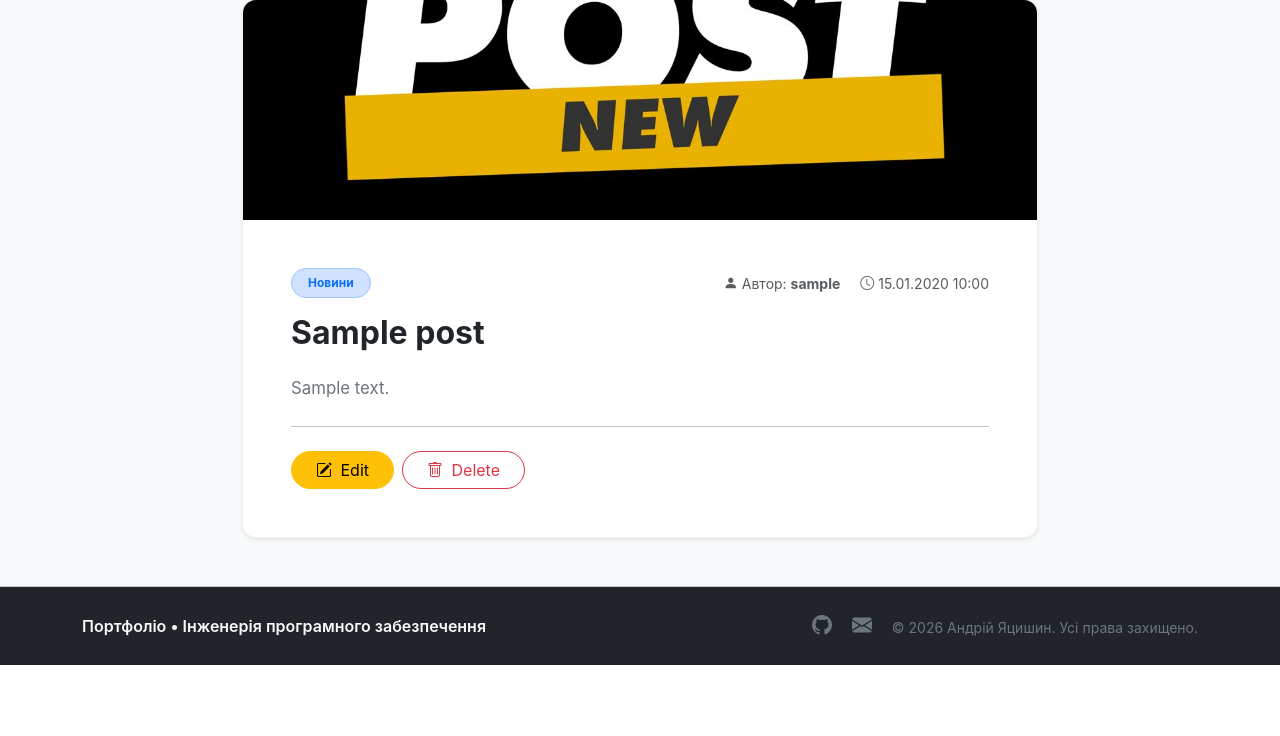
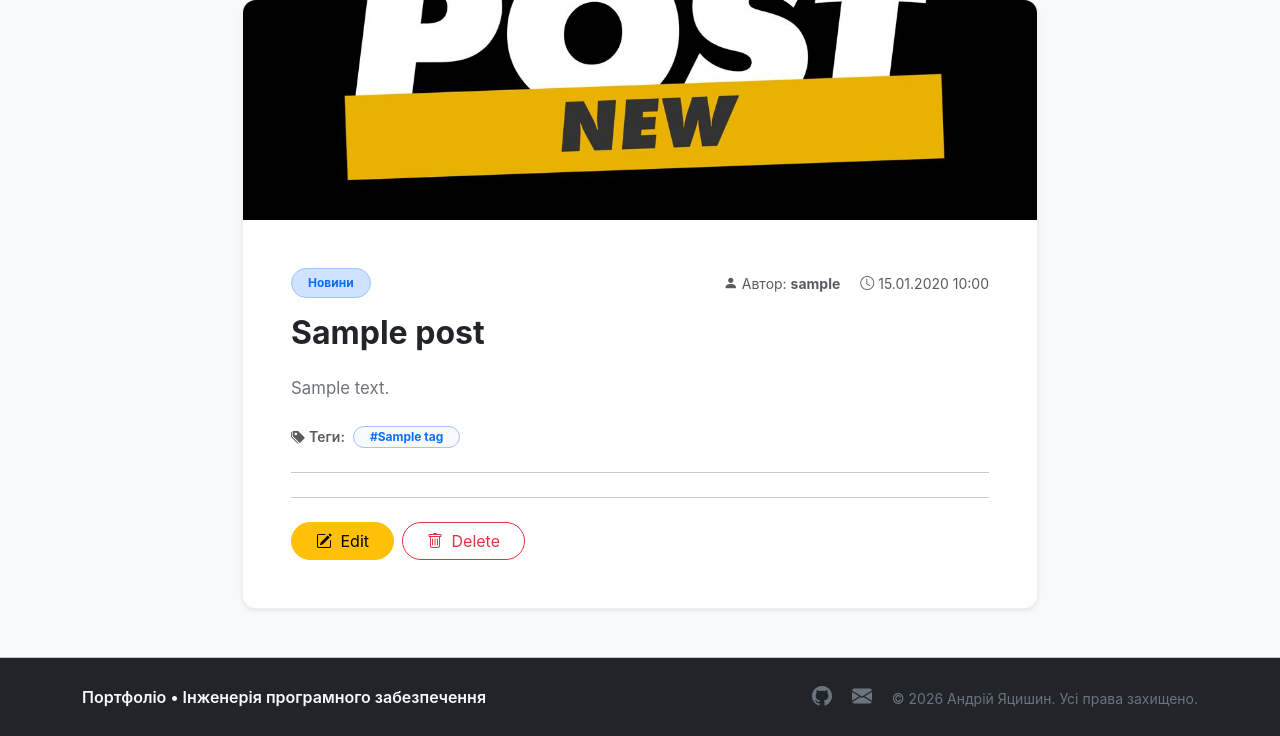
Before and after one commit to Laf0s/flask-app-lab, a Flask app: page /posts/1 in a window 1280 px wide. Shown: the part 152-888 px from the top of the page. Before the commit the page ends 817 px from the top, so only its background shows below. Run offline with Flask 3, Linux system fonts and the light colour scheme; tables that the repository leaves empty hold one stand-in row (values such as "Sample post").

Commit message:
feat(posts): implement multi-select tags in form and display tags on post page

```diff
--- a/app/posts/forms.py
+++ b/app/posts/forms.py
@@ -1,6 +1,6 @@
 from datetime import datetime
 from flask_wtf import FlaskForm
-from wtforms import StringField, TextAreaField, BooleanField, DateTimeLocalField, SelectField, SubmitField
+from wtforms import StringField, TextAreaField, BooleanField, DateTimeLocalField, SelectField, SubmitField, SelectMultipleField
 from wtforms.validators import DataRequired, Length
 
 CATEGORY_CHOICES = [
@@ -41,4 +41,9 @@ class PostForm(FlaskForm):
         coerce=int,
         validators=[DataRequired(message="Оберіть автора.")]
     )
+    tags = SelectMultipleField(
+        "Теги",
+        coerce=int,
+        render_kw={"size": 4}
+    )
     submit = SubmitField("Зберегти пост")
--- a/app/posts/templates/posts/add_post.html
+++ b/app/posts/templates/posts/add_post.html
@@ -24,6 +24,7 @@
             </div>
 
             {{ render_field(form.author_id, class="form-select") }}
+            {{ render_field(form.tags, class="form-select") }}
 
             <div class="form-check form-switch my-3">
                 {{ form.is_active(class="form-check-input", role="switch") }}
--- a/app/posts/templates/posts/detail_post.html
+++ b/app/posts/templates/posts/detail_post.html
@@ -42,6 +42,19 @@
 
             <div class="text-secondary leading-relaxed mb-4" style="white-space: pre-line; font-size: 1.05rem;">{{ post.content }}</div>
 
+            {% if post.tags %}
+            <div class="mb-4 d-flex flex-wrap align-items-center gap-2">
+                <span class="text-muted small fw-semibold"><i class="bi bi-tags-fill me-1"></i>Теги:</span>
+                {% for tag in post.tags %}
+                    <span class="badge rounded-pill bg-light text-primary border border-primary-subtle px-3 py-1">
+                        #{{ tag.name }}
+                    </span>
+                {% endfor %}
+            </div>
+            {% endif %}
+
+            <hr class="my-4">
+
             <hr class="my-4">
 
             <div class="d-flex gap-2">
--- a/app/posts/views.py
+++ b/app/posts/views.py
@@ -2,7 +2,7 @@ from flask import render_template, redirect, url_for, flash, request
 from app import db
 from app.users.models import User
 from . import post_bp
-from .models import Post
+from .models import Post, Tag
 from .forms import PostForm
 
 
@@ -23,14 +23,23 @@ def create_post():
     authors = db.session.scalars(db.select(User).order_by(User.id)).all()
     form.author_id.choices = [(author.id, author.username) for author in authors]
 
+    all_tags = db.session.scalars(db.select(Tag).order_by(Tag.id)).all()
+    form.tags.choices = [(tag.id, tag.name) for tag in all_tags]
+
     if form.validate_on_submit():
+        selected_tags = (
+            db.session.scalars(db.select(Tag).where(Tag.id.in_(form.tags.data))).all()
+            if form.tags.data
+            else []
+        )
         new_post = Post(
             title=form.title.data.strip(),
             content=form.content.data.strip(),
             is_active=form.is_active.data,
             posted=form.publish_date.data,
             category=form.category.data,
-            user_id=form.author_id.data
+            user_id=form.author_id.data,
+            tags=selected_tags
         )
         db.session.add(new_post)
         db.session.commit()
@@ -55,9 +64,13 @@ def update_post(id: int):
     authors = db.session.scalars(db.select(User).order_by(User.id)).all()
     form.author_id.choices = [(author.id, author.username) for author in authors]
 
+    all_tags = db.session.scalars(db.select(Tag).order_by(Tag.id)).all()
+    form.tags.choices = [(tag.id, tag.name) for tag in all_tags]
+
     if request.method == "GET":
         form.publish_date.data = post.posted
         form.author_id.data = post.user_id
+        form.tags.data = [tag.id for tag in post.tags]
 
     if form.validate_on_submit():
         post.title = form.title.data.strip()
@@ -67,6 +80,11 @@ def update_post(id: int):
         post.user_id = form.author_id.data
         if form.publish_date.data:
             post.posted = form.publish_date.data
+        post.tags = (
+            db.session.scalars(db.select(Tag).where(Tag.id.in_(form.tags.data))).all()
+            if form.tags.data
+            else []
+        )
         db.session.commit()
         flash("Пост оновлено!", "success")
         return redirect(url_for("posts.detail_post", id=post.id))
```
Also changed, not shown: app/posts/templates/posts/posts.html (+7 -0 lines).
